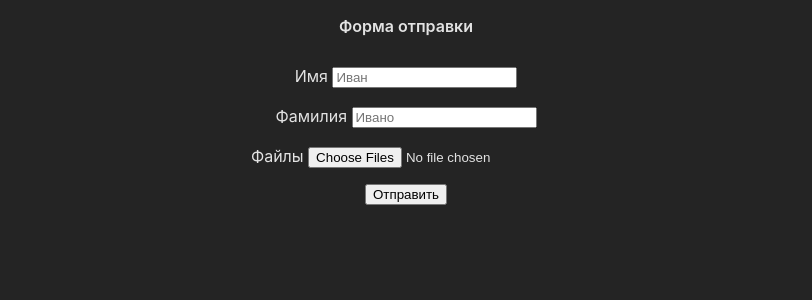
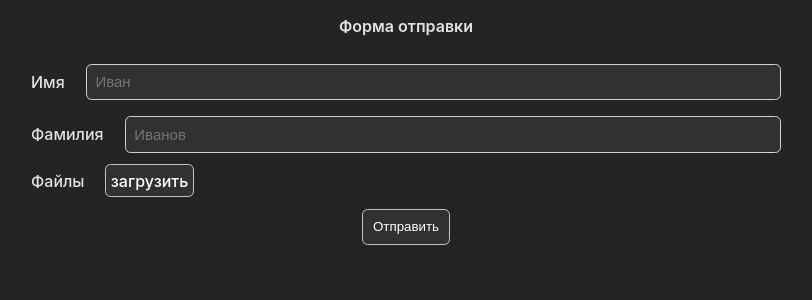
Before and after one commit to Klonochkin/form-with-file-upload, a FastAPI app: page / in a window 1280 px wide. Shown: the top 300 px of the page, without its empty margins (234-1046 px from the left). Run offline with FastAPI, Linux system fonts and the light colour scheme; data that the repository does not hold is empty.

Commit message:
impr: Улучшает стили формы

```diff
--- a/templates/index.html
+++ b/templates/index.html
@@ -19,30 +19,43 @@
         id="form"
       >
         <fieldset class="form__fieldset">Форма отправки</fieldset>
-        <label>
+        <label class="form__label">
           Имя
           <input
+            class="form__input"
             id="first_name"
             name="first_name"
             type="text"
             placeholder="Иван"
           />
         </label>
-        <label>
+        <label class="form__label">
           Фамилия
           <input
+            class="form__input"
             id="last_name"
             name="last_name"
             type="text"
-            placeholder="Ивано"
+            placeholder="Иванов"
           />
         </label>
-        <label>
-          Файлы
-          <input id="files" name="files" type="file" multiple />
-        </label>
+        <div class="form__label">
+          <label>
+            Файлы
+            <span class="form__button form__button-upload-file">
+              загрузить
+            </span>
+            <input
+              class="visually-hidden"
+              id="files"
+              name="files"
+              type="file"
+              multiple
+            />
+          </label>
+        </div>
         <div>
-          <button>Отправить</button>
+          <button class="form__button form__button-submit">Отправить</button>
         </div>
       </form>
     </main>
--- a/templates/static/style.css
+++ b/templates/static/style.css
@@ -13,7 +13,7 @@
 }
 
 .main {
-  max-width: 1280px;
+  max-width: 750px;
   margin: 0 auto;
   text-align: center;
 }
@@ -24,16 +24,75 @@
   gap: 1rem;
 }
 
-.form__label {
-  width: 50%;
-}
-
 .form__fieldset {
   border: none;
   font-weight: 600;
 }
 
 .form__button {
+  cursor: pointer;
+  color: rgb(255, 255, 255);
+  background-color: rgb(49, 49, 49);
+  border: 1px rgb(198 198 198) solid;
+  border-radius: 0.35rem;
+}
+
+.form__button-submit {
+  padding: 0.6rem;
+}
+
+.form__button-upload-file {
+  margin-left: 1rem;
+  padding: 5.6px 5px;
+}
+
+.form__button:hover {
+  animation: form__fields--hover 0.2s forwards;
+}
+
+@keyframes form__fields--hover {
+  0% {
+    background-color: rgb(49, 49, 49);
+  }
+  100% {
+    background-color: rgb(120, 120, 120);
+  }
+}
+
+.form__input {
+  width: 100%;
+  cursor: pointer;
+
+  padding: 0.55rem;
+
+  font-size: 15px;
+  color: #ffffff;
+  text-align: left;
+  margin-left: 1rem;
+  background: rgb(49, 49, 49);
+  border: 1px rgb(210 210 210) solid;
+  border-radius: 0.35rem;
+}
+
+.form__label {
+  width: 100%;
   display: flex;
+  flex-direction: row;
+  font-weight: 500;
+  font-size: medium;
+  gap: 5px;
+  align-items: center;
+}
 
+.visually-hidden {
+  position: absolute;
+  width: 1px;
+  height: 1px;
+  margin: -1px;
+  border: 0;
+  padding: 0;
+  white-space: nowrap;
+  clip-path: inset(100%);
+  clip: rect(0 0 0 0);
+  overflow: hidden;
 }
```
